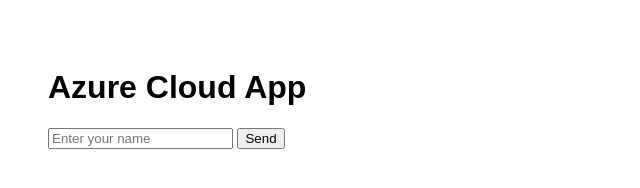
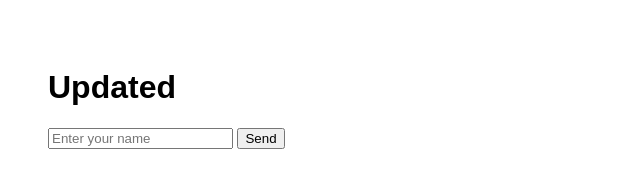
Before and after one commit to Olegra144/cloud-webapp-project, a website: page frontend/index.html in a window 1280 px wide. Shown: the whole page, without its empty margins (0-640 px from the left). Drawn offline with Linux system fonts and the light colour scheme.

Commit message:
Test deployment

```diff
--- a/frontend/index.html
+++ b/frontend/index.html
@@ -6,7 +6,7 @@
 </head>
 <body>
 
-    <h1>Azure Cloud App</h1>
+    <h1>Updated</h1>
 
     <input type="text" id="nameInput" placeholder="Enter your name">
 
```
